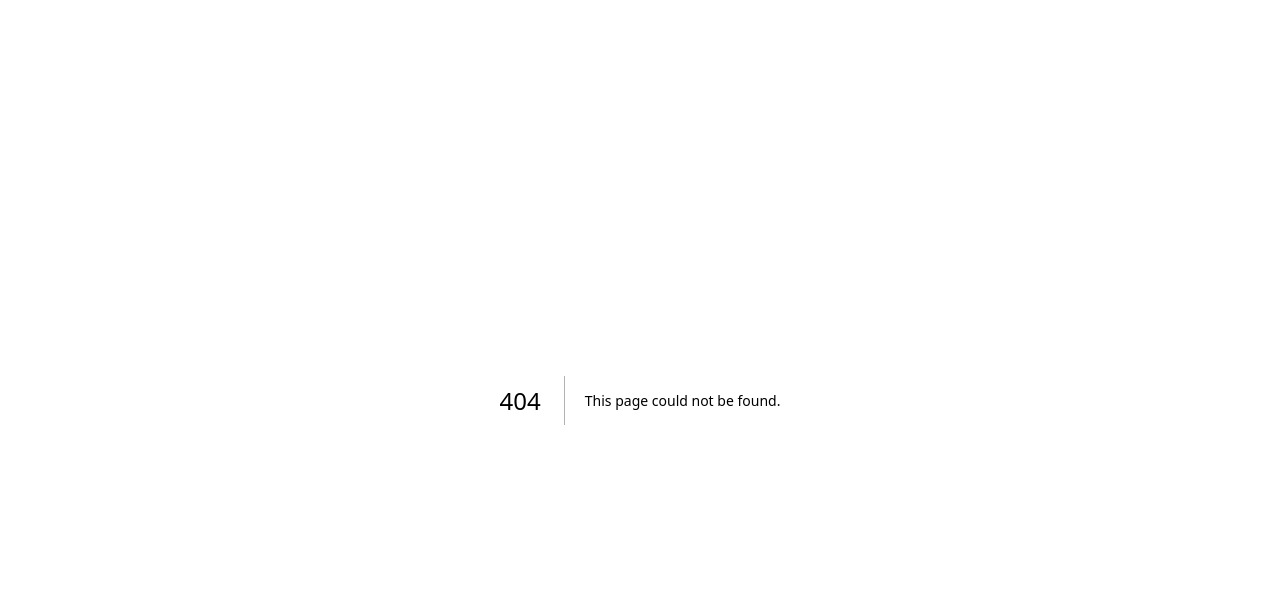
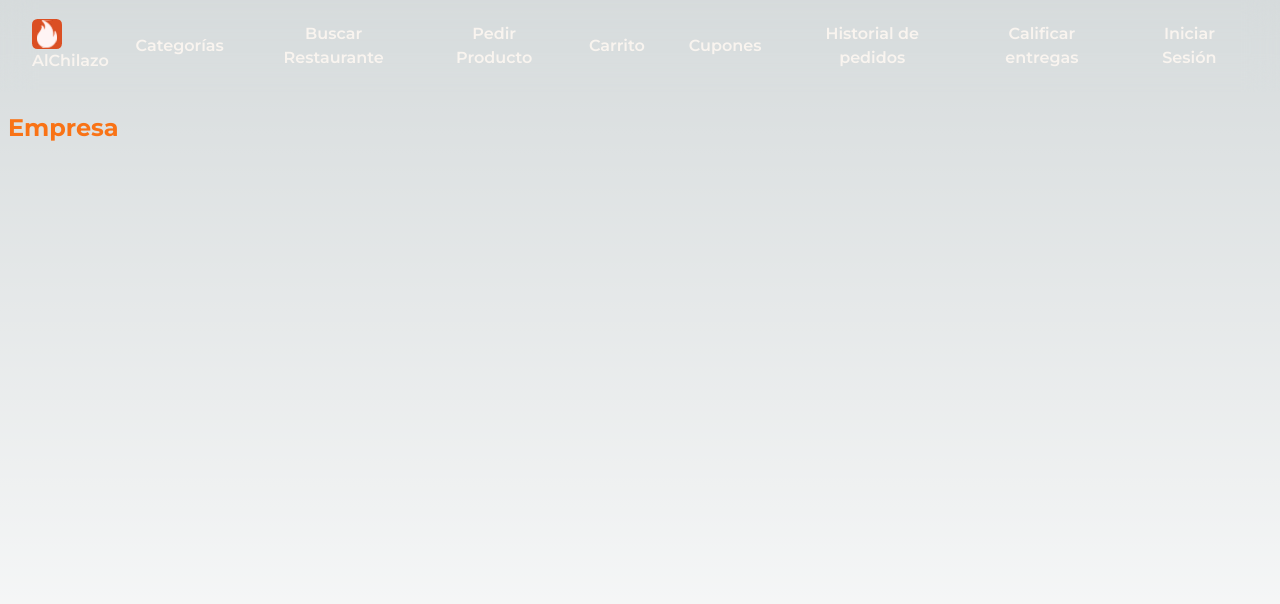
Before and after one commit to alexmaest/AYD1_Proyecto_Gr4, a Next.js app in the folder frontend/: page /user/company/1 in a window 1280 px wide. Before the commit this address had no page. Shown: the top 604 px of the page. Built offline with nearby package versions, Linux system fonts and the light colour scheme; no server answers.

Commit message:
add company dinamic page according company id

```diff
--- /dev/null
+++ b/frontend/src/app/user/company/[slug]/page.tsx
@@ -0,0 +1,27 @@
+'use client'
+import baseUrl from '@/constants/baseUrl'
+import { useEffect } from 'react'
+
+export default function Page ({ params }: { params: { slug: string } }) {
+  useEffect(() => {
+    const fetcher = async (url: string) => {
+      const res = await fetch(url)
+      const data = await res.json()
+      return data
+    }
+
+    const getCompany = async () => {
+      const data = await fetcher(`${baseUrl}/user/dashboard/company/${params.slug}`)
+      console.log(data)
+    }
+
+    void getCompany()
+  })
+  return (
+    <section className='py-28 h-screen'>
+      <div className='px-2'>
+        <h1 className='text-2xl font-bold text-orange-500 mb-3'>Empresa</h1>
+      </div>
+    </section>
+  )
+}
```
